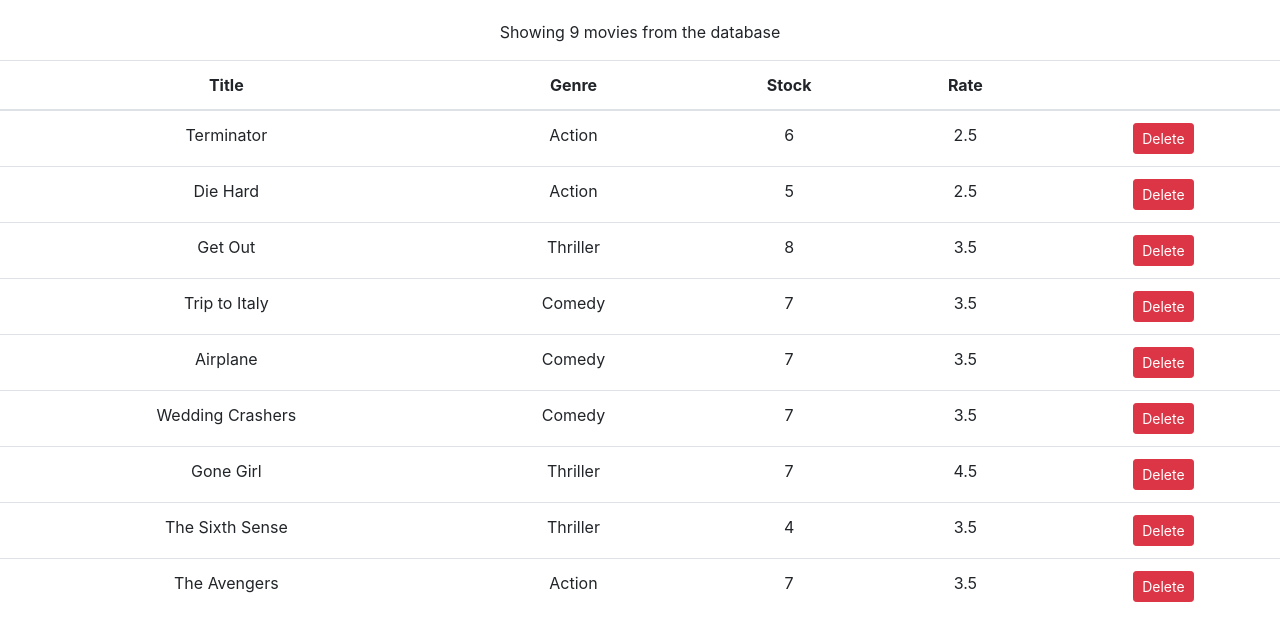
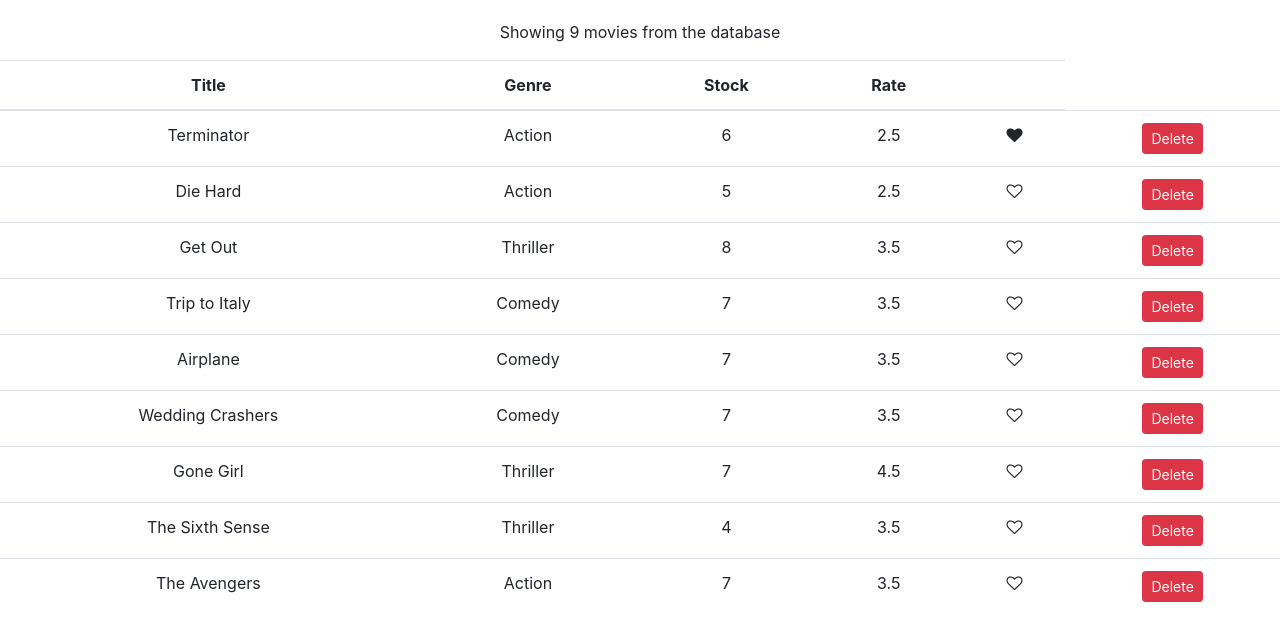
Before and after one commit to MeghaY/movie-list, a React (Create React App) app: page / in a window 1280 px wide. Shown: the top 640 px of the page. Built offline with nearby package versions, Linux system fonts and the light colour scheme; the HTML template or start-up script is replaced by a standard one.

Commit message:
Add generic like component to like the movie in this case

```diff
--- /dev/null
+++ b/src/components/common/Like.js
@@ -0,0 +1,14 @@
+import React from 'react';
+//input: boolean
+//output: onClick raised event
+const Like = (props) => {
+    let classes="fa fa-heart";
+    if (!props.liked) classes += '-o';
+    return (
+        <i  className={classes}
+            style={{ cursor: 'pointer'}}
+            aria-hidden="true"
+            onClick={props.onClick} />);
+};
+
+export default Like;
--- a/src/components/movies.js
+++ b/src/components/movies.js
@@ -1,5 +1,6 @@
 import React , { Component } from 'react';
 import { getMovies } from '../services/movieService';
+import Like from './common/Like';
 
 class Movies extends Component {
 
@@ -10,6 +11,14 @@
     handleDelete = (movie) => {
         const movies = this.state.movies.filter(m => m._id !== movie._id);
         this.setState({ movies });
+    };
+
+    handleLike = (movie) => {
+        const movies = [...this.state.movies];
+        const index = movies.indexOf(movie);
+        movies[index] = { ...movies[index] };
+        movies[index].liked = !movies[index].liked;
+        this.setState( {movies});
 
     };
 
@@ -37,7 +46,14 @@
                             <td>{movie.genre.name}</td>
                             <td>{movie.numberInStock}</td>
                             <td>{movie.dailyRentalRate}</td>
-                            <td><button onClick={() => this.handleDelete(movie)} className="btn btn-danger btn-sm">Delete</button></td>
+                            <td>
+                                <Like liked={movie.liked} onClick={() => this.handleLike(movie)}/>
+                            </td>
+                            <td><button onClick={() => this.handleDelete(movie)}
+                                        className="btn btn-danger btn-sm">
+                                    Delete
+                                </button>
+                            </td>
                         </tr>
                     })}
                     </tbody>
--- a/src/services/movieService.js
+++ b/src/services/movieService.js
@@ -5,7 +5,8 @@
         genre: { _id: '1a', name: 'Action'},
         numberInStock: 6,
         dailyRentalRate: 2.5,
-        publishDate: '2018-01-03T19:04:28.809Z'
+        publishDate: '2018-01-03T19:04:28.809Z',
+        liked: true
     },
     {
         _id: '2',
```
